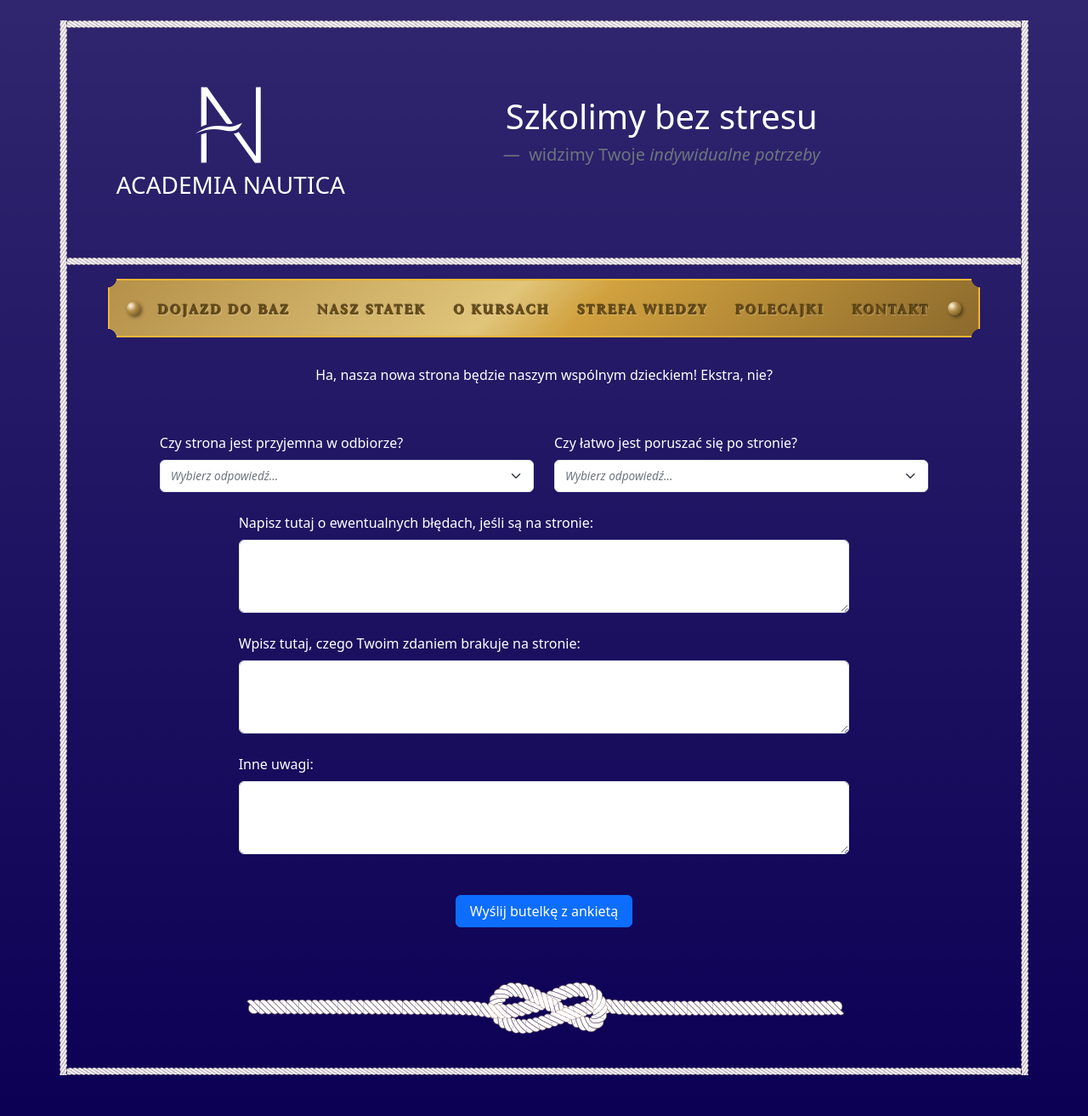
After one commit to hrabia-Torcik/anw_www, a Django app: page /ocena_strony/ in a window 1280 px wide. The commit adds this page. Shown: the whole page at 85% size. Run offline with Django 3.2, Linux system fonts and the light colour scheme; some libraries are stand-ins or nearby versions.

Commit message:
Dorobienie ankiety na temat oceny strony, dorobienie funkcjonalności w panelu admina

```diff
--- a/basepage/forms/forms.py
+++ b/basepage/forms/forms.py
@@ -1,5 +1,5 @@
 from django import forms
-from basepage.models import Instruktorostwo, WynikAnkiety
+from basepage.models import Instruktorostwo, WynikAnkiety, OceniajStrone
 
 
 class UploadFileForm(forms.Form):
@@ -47,3 +47,27 @@ class AnkietaForm(forms.ModelForm):
         self.fields['startowa_wiedza'].empty_label = "wybierz odpowiedź..."
         self.fields['nabycie_wiedzy'].empty_label = "wybierz odpowiedź..."
         self.fields['prowadzenie_rejsu'].empty_label = "wybierz odpowiedź..."
+
+
+class OceniajStroneFORM(forms.ModelForm):
+
+    class Meta:
+        model = OceniajStrone
+
+        fields = ['fajnosc', 'czytelnosc', 'co_zmienic', 'co_dodac', 'sugestie']
+        widgets = {
+            # Django samo weźmie choices z modelu, Ty tylko dokładasz klasę CSS
+            'fajnosc': forms.Select(attrs={'class': 'form-select'}),
+            'czytelnosc': forms.Select(attrs={'class': 'form-select'}),
+
+            'co_zmienic': forms.Textarea(attrs={'class': 'form-control', 'rows': 3}),
+            'co_dodac': forms.Textarea(attrs={'class': 'form-control', 'rows': 3}),
+            'sugestie': forms.Textarea(attrs={'class': 'form-control', 'rows': 3}),
+        }
+
+
+    def __init__(self, *args, **kwargs):
+        super().__init__(*args, **kwargs)
+        # TUTAJ przywracasz ładne wyświetlanie imion bez definiowania całego pola od nowa:
+        self.fields['fajnosc'].empty_label = "wybierz odpowiedź..."
+        self.fields['czytelnosc'].empty_label = "wybierz odpowiedź..."
--- a/basepage/models.py
+++ b/basepage/models.py
@@ -195,3 +195,36 @@ class OcenaSzczegolowa(models.Model):
     ocena_wiedza = models.IntegerField()
     ocena_nauczanie = models.IntegerField()
     ocena_zachowanie = models.IntegerField()
+
+class OceniajStrone(models.Model):
+    FAJNOSC_CHOICES = (('', 'Wybierz odpowiedź...'),
+                    ('-2', 'ale słaba!'), ('-1', 'ma istotne wady'), ('0', 'jest w porządku'),
+                    ('1', 'fajna'), ('2', 'kurde, ósmy cud świata!'))
+
+    CZYTELNOSC_CHOICES = (('', 'Wybierz odpowiedź...'),
+                          ('-2', 'nie mam pojęcia, jak poruszać się po stronie'), ('-1', 'w pewnych miejsca nie wiadomo gdzie kliknąć'),
+                          ('1', 'można zrozumieć, co robić na stronie'), ('2', 'bardzo łatwo wszystko znaleźć'))
+
+    data_wyslania = models.DateTimeField(auto_now_add=True)
+
+    fajnosc = models.CharField(
+        max_length=50,
+        choices=FAJNOSC_CHOICES,
+        verbose_name="Czy strona jest przyjemna w odbiorze?",
+    )
+
+    czytelnosc = models.CharField(
+        max_length=50,
+        choices=CZYTELNOSC_CHOICES,
+        verbose_name= "Czy łatwo jest poruszać się po stronie?",)
+
+
+    co_zmienic = models.TextField(blank=True, max_length=5000, verbose_name="Napisz tutaj o ewentualnych błędach, jeśli są na stronie",)
+    co_dodac = models.TextField(blank=True, max_length=5000, verbose_name="Wpisz tutaj, czego Twoim zdaniem brakuje na stronie",)
+    sugestie = models.TextField(blank=True, max_length=5000, verbose_name="inne uwagi",)
+
+
+    class Meta:
+        verbose_name = "Wynik oceny"
+        verbose_name_plural = "Wyniki ocen strony"
+        ordering = ['-data_wyslania']
--- /dev/null
+++ b/basepage/templates/basepage/ocena_strony.html
@@ -0,0 +1,78 @@
+{% extends "basepage/base.html" %}
+{% load static %}
+{% load widget_tweaks %}
+{% block title %}AN-ocena-strony{% endblock %}
+{% block content %}
+<div class="container col-10 p-3 mt-3 mb-2 text-center">
+    <p>Ha, nasza nowa strona będzie naszym wspólnym dzieckiem! Ekstra, nie?</p>
+</div>
+    <div class="container p-3">
+        <form method="post" novalidate>
+        {% csrf_token %}
+            <div class="row justify-content-center align-items-end g-4 mb-4">
+                <div class="col-md-5">
+                    <label class="form-label">{{ form.fajnosc.label_tag }}</label>
+                    {% render_field form.fajnosc class="form-select" %}
+                    {# TUTAJ DODAJEMY WYŚWIETLANIE BŁĘDÓW #}
+                    {% if form.fajnosc.errors %}
+                        <div class="text-danger small mt-1">
+                            {% for error in form.fajnosc.errors %}
+                                {{ error }}
+                            {% endfor %}
+                        </div>
+                    {% endif %}
+                </div>
+                <div class="col-md-5">
+                    <label class="form-label">{{ form.czytelnosc.label_tag }}</label>
+                    {% render_field form.czytelnosc class="form-select" %}
+                    {# TUTAJ DODAJEMY WYŚWIETLANIE BŁĘDÓW #}
+                    {% if form.czytelnosc.errors %}
+                        <div class="text-danger small mt-1">
+                            {% for error in form.czytelnosc.errors %}
+                                {{ error }}
+                            {% endfor %}
+                        </div>
+                    {% endif %}
+                </div>
+            </div>
+
+
+            <div class="row justify-content-center mt-4">
+                <div class="col-md-8">
+                    <label class="form-label">{{ form.co_zmienic.label_tag }}</label>
+                    {% render_field form.co_zmienic class="form-control" %}
+                </div>
+            </div>
+
+
+            <div class="row justify-content-center mt-4">
+                <div class="col-md-8">
+                    <label class="form-label">{{ form.co_dodac.label_tag }}</label>
+                    {% render_field form.co_dodac class="form-control" %}
+                </div>
+            </div>
+
+
+            <div class="row justify-content-center mt-4">
+                <div class="col-md-8">
+                    <label class="form-label">{{ form.sugestie.label_tag }}</label>
+                    {% render_field form.sugestie class="form-control" %}
+                </div>
+            </div>
+            <div class="row justify-content-center mt-5">
+                <div class="col-auto">
+                    <button type="submit" class="btn btn-primary px-3">Wyślij butelkę z ankietą</button>
+                </div>
+            </div>
+
+
+        </form>
+
+
+</div>
+
+{% endblock %}
+
+{% block extra_js %}
+
+{% endblock %}
--- a/basepage/urls.py
+++ b/basepage/urls.py
@@ -1,5 +1,7 @@
 from django.urls import path
-from basepage.views import basepage, kursu_zapis, instr_dojazdu, kursy_opisuj, pokaz_polecajki, pokaz_baze_wiedzy, kontaktuj, opisz_dunajca, obsmaruj, odpowiedz_respondentowi
+from basepage.views import (basepage, kursu_zapis, instr_dojazdu, kursy_opisuj,
+                            pokaz_polecajki, pokaz_baze_wiedzy, kontaktuj, opisz_dunajca, obsmaruj,
+                            ocen_strone, odpowiedz_respondentowi)
 
 app_name='basepage'
 
@@ -12,6 +14,7 @@ urlpatterns = [
     path('polecajki/', pokaz_polecajki, name='polecajki'),
     path('kontakt/', kontaktuj, name='kontakt'),
     path('ankieta/', obsmaruj, name='form_ankiety'),
+    path('ocena_strony/', ocen_strone, name='form_oceny'),
     path('poankiecie/', odpowiedz_respondentowi, name='podziekowanie'),
     path('<int:elem_id>', kursu_zapis, name='form_zapis'),
 ]
--- a/basepage/views.py
+++ b/basepage/views.py
@@ -1,12 +1,13 @@
 from django.shortcuts import render, redirect
-from basepage.models import Klientela, UczestUnder18, KursyWszystkie, ZapisyNaKursy, PrzypisOpiekU18, PrzypisanieDoDniaKursu, DniKursowe, Instruktorostwo, OcenaSzczegolowa
+from basepage.models import (Klientela, UczestUnder18, KursyWszystkie, ZapisyNaKursy, PrzypisOpiekU18,
+                             PrzypisanieDoDniaKursu, DniKursowe, Instruktorostwo, OcenaSzczegolowa)
 from django.template import loader
 
 from django.http import HttpResponseRedirect
 from django.shortcuts import render
 from datetime import datetime, timedelta
 from datetime import date
-from basepage.forms.forms import AnkietaForm
+from basepage.forms.forms import AnkietaForm, OceniajStroneFORM
 # from somewhere import handle_uploaded_file
 import pandas as pd
 
@@ -449,6 +450,30 @@ def obsmaruj(request):
     return render(request, 'basepage/ankieta.html', context)
 
 
+def ocen_strone(request):
+
+
+    if request.method == 'POST':
+        form = OceniajStroneFORM(request.POST)
+        if form.is_valid():
+            form.save()
+
+
+            return redirect('basepage:podziekowanie')
+
+
+    else:
+        form = OceniajStroneFORM()
+
+
+    context = {
+        'form': form,
+
+        'liczba_lat': liczba_lat,
+        'foremnik': foremnik,
+    }
+    return render(request, 'basepage/ocena_strony.html', context)
+
 def odpowiedz_respondentowi(request):
     context = {
         'liczba_lat': liczba_lat,
```
Also changed, not shown: basepage/admin.py (+47 -0 lines), basepage/templates/basepage/kontakt.html (+47 -1 lines), basepage/templates/basepage/polecajki.html (+12 -12 lines), gh85e@hrt@#44y7n^#$wekokw3210anw_baza.db.
